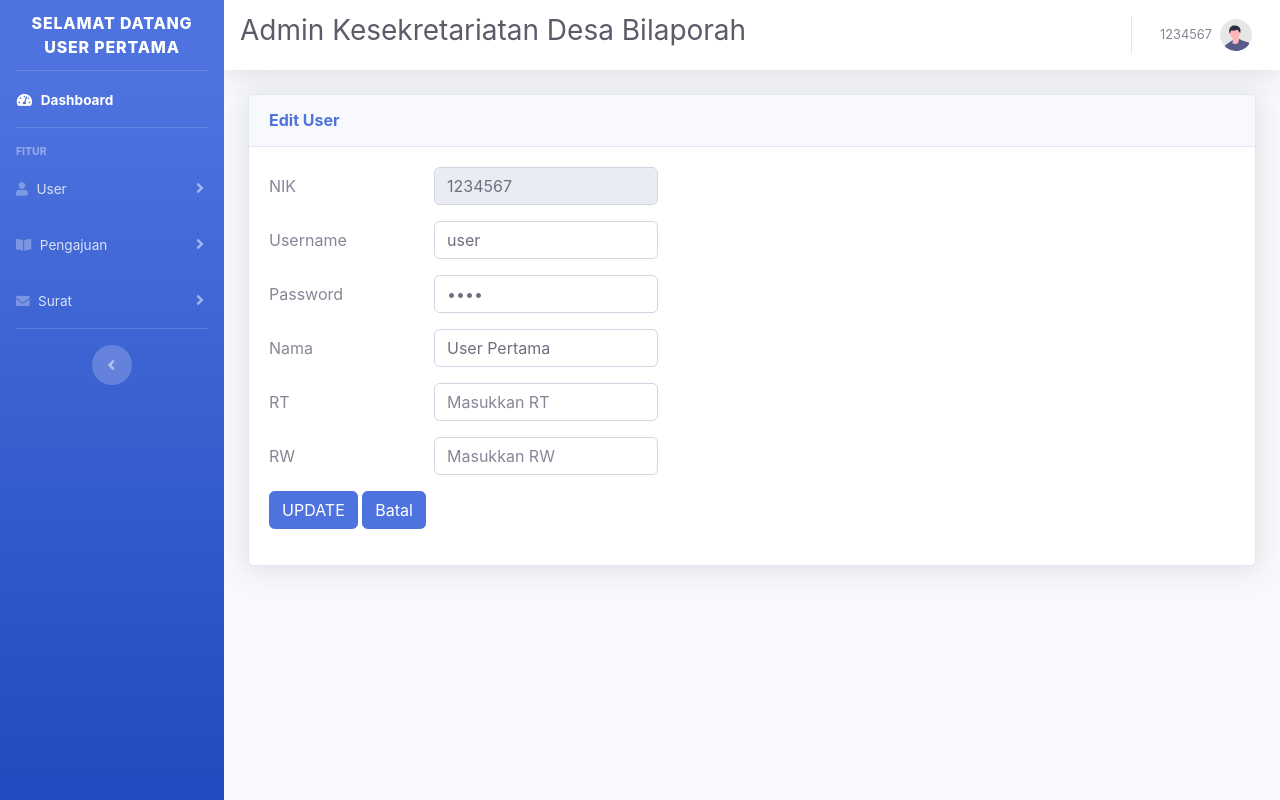
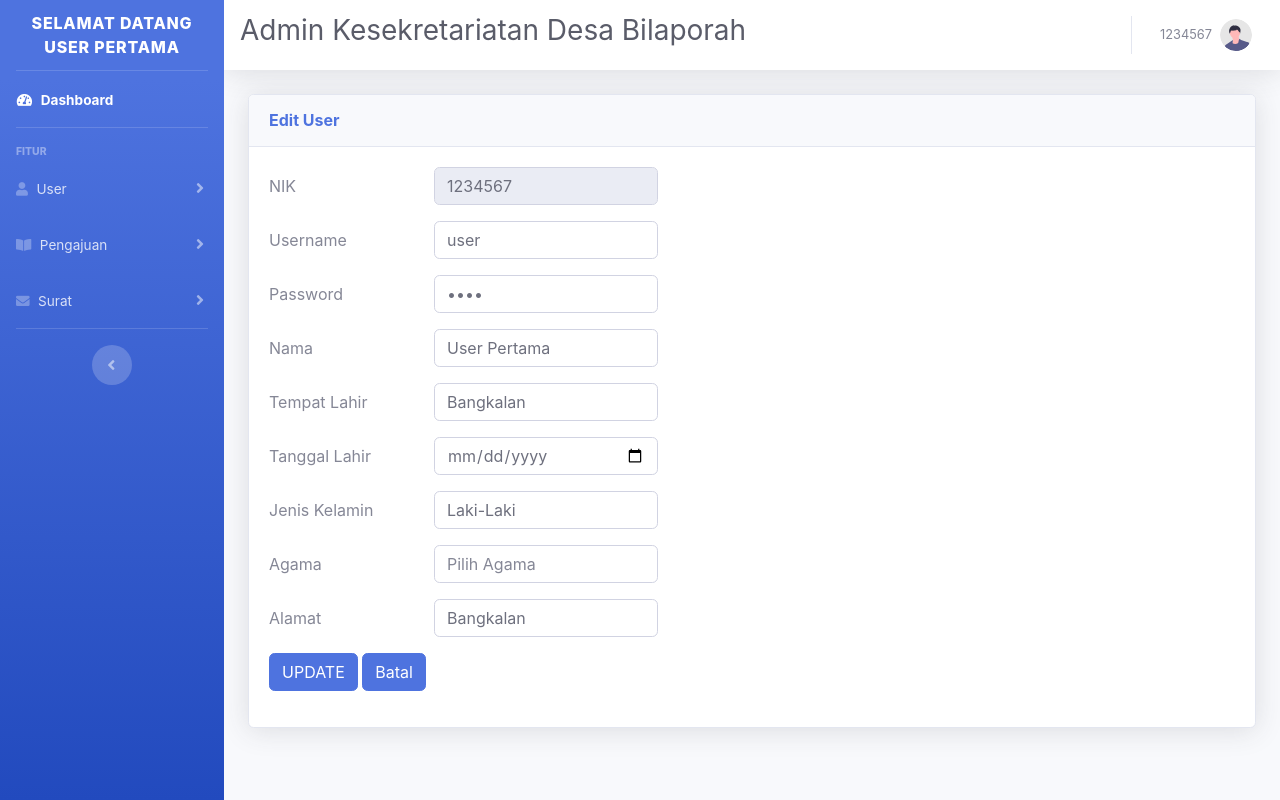
Before and after one commit to yoga-tirta/surat-bilaporah, a PHP site: page /edit_data/edit_user.php?nik=1234567 in a window 1280 px wide. Run offline with PHP 8.4, Linux system fonts and the light colour scheme; a user stored in the database is signed in; data comes from the database, SQL or seed files in the repository; data that the repository does not hold is empty; some libraries are stand-ins or nearby versions.

Commit message:
Update edit_user.php

```diff
--- a/edit_data/edit_user.php
+++ b/edit_data/edit_user.php
@@ -64,15 +64,33 @@ $nik = $tb_user["nik"]
             </div>
           </div>
           <div class="form-group row">
-            <label for="input_stock_barang" class="col-sm-2 col-form-label">RT</label>
+            <label for="input_stock_barang" class="col-sm-2 col-form-label">Tempat Lahir</label>
             <div class="col-md-3">
-              <input type="number" class="form-control" name="rt" placeholder="Masukkan RT" value="<?= $data['rt'] ?>">
+              <input type="text" class="form-control" name="tempat_lahir" placeholder="Masukkan Tempat Lahir" value="<?= $data['tempat_lahir'] ?>">
             </div>
           </div>
           <div class="form-group row">
-            <label for="input_stock_barang" class="col-sm-2 col-form-label">RW</label>
+            <label for="input_stock_barang" class="col-sm-2 col-form-label">Tanggal Lahir</label>
             <div class="col-md-3">
-              <input type="number" class="form-control" name="rw" placeholder="Masukkan RW" value="<?= $data['rw'] ?>">
+              <input type="date" class="form-control" name="tanggal_lahir" placeholder="Masukkan Tanggal Lahir" value="<?= $data['tanggal_lahir'] ?>">
+            </div>
+          </div>
+          <div class="form-group row">
+            <label for="input_stock_barang" class="col-sm-2 col-form-label">Jenis Kelamin</label>
+            <div class="col-md-3">
+              <input type="text" class="form-control" name="gender" placeholder="Pilih" value="<?= $data['gender'] ?>">
+            </div>
+          </div>
+          <div class="form-group row">
+            <label for="input_stock_barang" class="col-sm-2 col-form-label">Agama</label>
+            <div class="col-md-3">
+              <input type="text" class="form-control" name="agama" placeholder="Pilih Agama" value="<?= $data['agama'] ?>">
+            </div>
+          </div>
+          <div class="form-group row">
+            <label for="input_stock_barang" class="col-sm-2 col-form-label">Alamat</label>
+            <div class="col-md-3">
+              <input type="text" class="form-control" name="alamat" placeholder="Masukkan Alamat" value="<?= $data['alamat'] ?>">
             </div>
           </div>
           <div class="form-group row">
@@ -85,12 +103,12 @@ $nik = $tb_user["nik"]
           if (isset($_SESSION["pesan"])) {
             if ($_SESSION["pesan"] == "sukses") { ?>
               <script>
-                Swal.fire('SUKSES', 'DATA BERHASIL DI RUBAH', 'success')
+                Swal.fire('SUKSES', 'DATA BERHASIL DI UBAH', 'success')
               </script>
             <?php unset($_SESSION["pesan"]);
             } elseif ($_SESSION["pesan"] == "gagal") { ?>
               <script>
-                Swal.fire('ERROR', 'DATA GAGAL DI RUBAH', 'error')
+                Swal.fire('ERROR', 'DATA GAGAL DI UBAH', 'error')
               </script>
           <?php
               unset($_SESSION["pesan"]);
```
